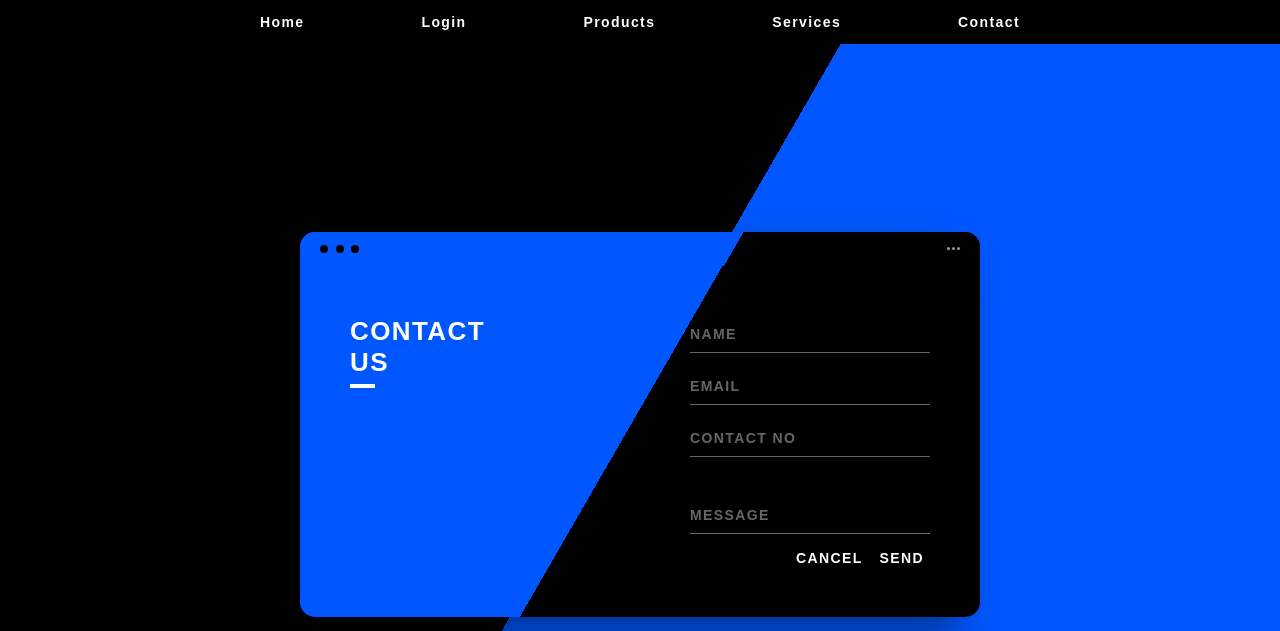
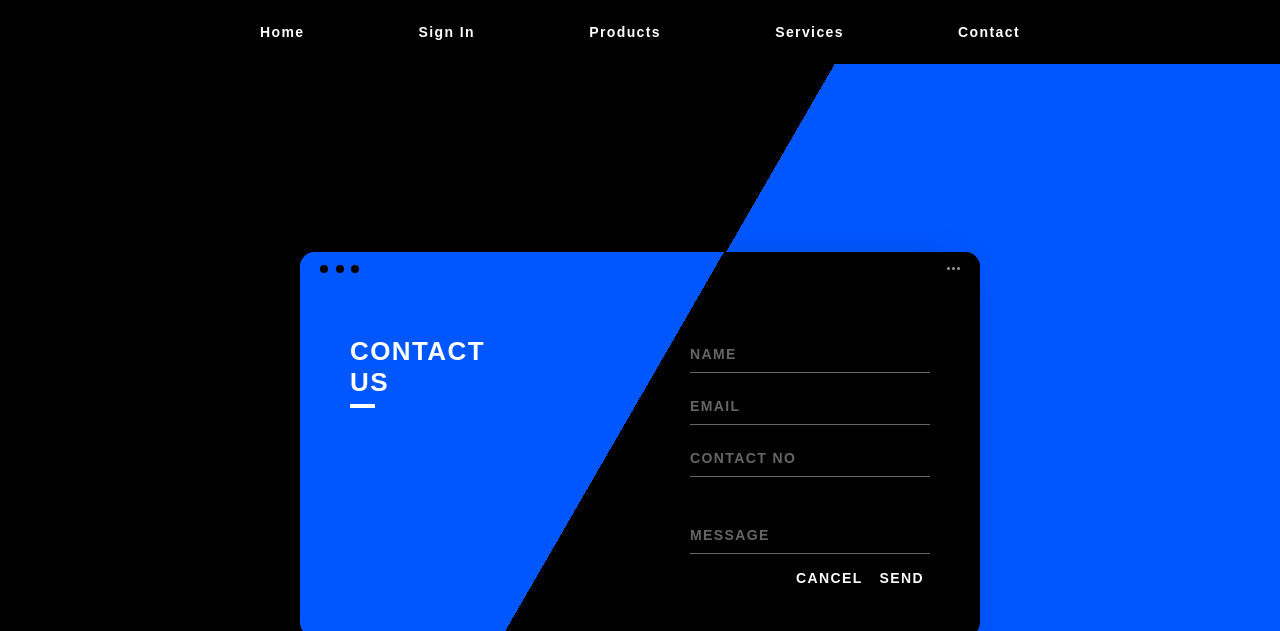
Before and after one commit to Aakash1020/FirstUI, a website: page Details.html in a window 1280 px wide. Shown: the top 631 px of the page. Drawn offline with Linux system fonts and the light colour scheme.

Commit message:
new design Commit

```diff
--- a/Details.html
+++ b/Details.html
@@ -17,7 +17,7 @@
 
             <div class="nav-links">
                 <a href="index.html">Home</a>
-                <a href="login.html">Login</a>
+                <a href="login.html">Sign In</a>
                 <a href="#">Products</a>
                 <a href="services.html">Services</a>
                 <a href="Details.html">Contact</a>
@@ -27,7 +27,10 @@
 
 </head>
 <body>
+
+
   <div class="background">
+
     <div class="container">
       <div class="screen">
         <div class="screen-header">
@@ -87,7 +90,9 @@
         </a>
       </div>
     </div>
+
   </div>
+
 </body>
 <script type="text/javascript">
 
--- a/css/style.css
+++ b/css/style.css
@@ -18,6 +18,7 @@ nav {
     overflow: hidden;
     background: #000;
     width: 100%;
+    padding: 10px;
     text-align: center;
     position: fixed;
     top: 0;
@@ -33,7 +34,7 @@ nav {
     justify-content: space-between;
 }
 
-.nav-content a {
+.nav-links a{
     display: block;
     font-size: 14px;
     line-height: 44px;
@@ -58,11 +59,12 @@ nav {
     display: none;
     grid-gap: 5px;
     grid-template-columns: auto;
-    padding: 17px 0;
+    padding: 10px 0;
     height: 10px;
     cursor: pointer;
     transition: all 0.3s;
 }
+
 
 .bar {
     height: 1px;
@@ -151,11 +153,12 @@ nav {
   color: white;
   padding: 30px;
   top: 50px;
-  font-weight: 700;
+
   position: fixed;
 
 }
 .span{
+  margin-top: 25px;
   font-size: 5em;
 }
 .subtext{
--- a/css/style2.css
+++ b/css/style2.css
@@ -3,7 +3,10 @@ nav {
     overflow: hidden;
     background: #000;
     width: 100%;
+    padding: 10px;
     text-align: center;
+    position: relative;
+    z-index: 1;
 }
 
 .nav-content {
@@ -39,7 +42,7 @@ nav {
     display: none;
     grid-gap: 5px;
     grid-template-columns: auto;
-    padding: 17px 0;
+    padding: 10px 0;
     height: 10px;
     cursor: pointer;
     transition: all 0.3s;
@@ -149,19 +152,22 @@ body, button, input {
 .background {
   display: flex;
   min-height: 100vh;
+  z-index: -1;
 }
 
 .container {
   flex: 0 1 700px;
   margin: auto;
   padding: 10px;
-  z-index: -1;
+  background-color: transparent;
 }
 
 .screen {
   position: relative;
-  background-image: -webkit-linear-gradient(150deg, #000 51%, #0057FF 51%);
+  background-image: -webkit-linear-gradient(150deg, #000 53%, #0057FF 53%);
   border-radius: 15px;
+
+
 }
 
 .screen:after {
@@ -181,7 +187,7 @@ body, button, input {
   display: flex;
   align-items: center;
   padding: 10px 20px;
-  background-image: -webkit-linear-gradient(150deg, #000 36.6%, #0057FF 36%);
+  background-image: -webkit-linear-gradient(150deg, #000 39.4%, #0057FF 39.4%);
   border-top-left-radius: 15px;
   border-top-right-radius: 15px;
 }
```
Also changed, not shown: index.html (+1 -3 lines), login.html (+11 -6 lines), services.html (+2 -1 lines). Lines whose indentation alone changed are shown as unchanged.
